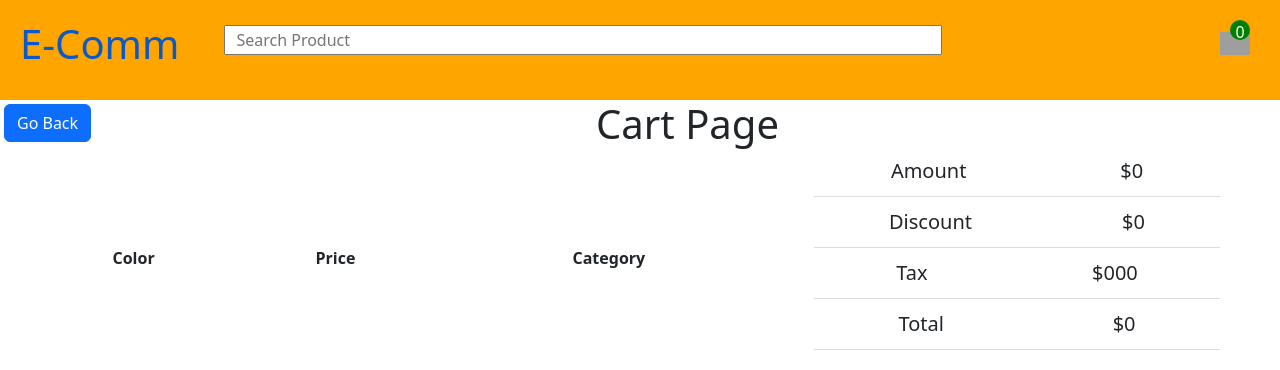
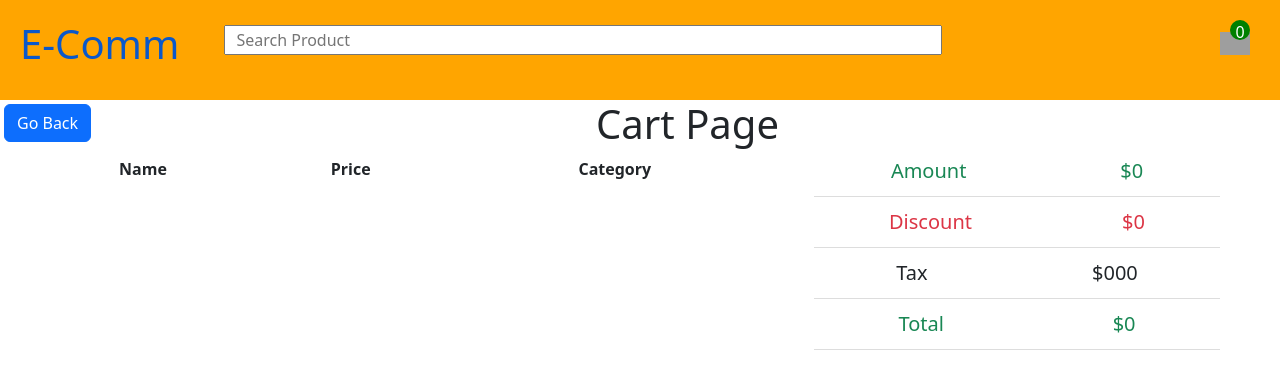
Before and after one commit to Qaswar664/redux-saga-middleware-api-integaration, a React (Create React App) app: page /cart in a window 1280 px wide. Shown: the top 370 px of the page. Built offline with nearby package versions, Linux system fonts and the light colour scheme; grey boxes are pictures that could not be loaded.

Commit message:
Update Cart.js

```diff
--- a/src/components/Cart.js
+++ b/src/components/Cart.js
@@ -2,40 +2,46 @@ import { useSelector } from "react-redux";
 import { Link } from "react-router-dom";
 import { Button } from "react-bootstrap";
 
+
 const Cart = () => {
   const cartData = useSelector((state) => state.cartData);
   let amount = cartData.length && cartData.map(item => item.price).reduce((prev, next) => prev + next)
-    console.warn(amount)
-    return (<div>
+
+  return (
+    <div>
       <Button className="btn btn-primary float-start m-1">
-       <Link className="text-decoration-none text-white" to="/" >Go Back</Link>
+        <Link className="text-decoration-none text-white" to="/">Go Back</Link>
       </Button>
 
       <h1>Cart Page</h1>
       <div className="cart-page-container">
         <table>
+          <thead>
             <tr>
-                    <th>Color</th>
+              <th>Name</th>
               <th>Price</th>
               <th>Category</th>
             </tr>
-                {
-                    cartData.map((item) =>
+          </thead>
+          <tbody>
+            {cartData.map((item) => (
               <tr key={item.key}>
-                        <td>{item.category}</td>
+                <td>{item.title.slice(0, 5)}</td>
                 <td>{item.price}</td>
                 <td>{item.category}</td>
-                    </tr>)
-                }
+              </tr>
+            ))}
+          </tbody>
         </table>
         <div className="price-details">
-                <div className="adjust-price"><span>Amount</span><span>${amount}</span></div>
-                <div className="adjust-price"><span>Discount</span><span>${amount / 10}</span></div>
+          <div className="adjust-price text-success"><span>Amount</span><span>${amount}</span></div>
+          <div className="adjust-price text-danger"><span>Discount</span><span>${amount / 10}</span></div>
           <div className="adjust-price"><span>Tax</span><span>$000</span></div>
-                <div className="adjust-price"><span>Total</span><span>${amount - (amount / 10)}</span></div>
+          <div className="adjust-price text-success"><span>Total</span><span>${amount - (amount / 10)}</span></div>
         </div>
       </div>
-    </div>)
+    </div>
+  );
 }
 
 export default Cart;
```
Lines whose indentation alone changed are shown as unchanged.
